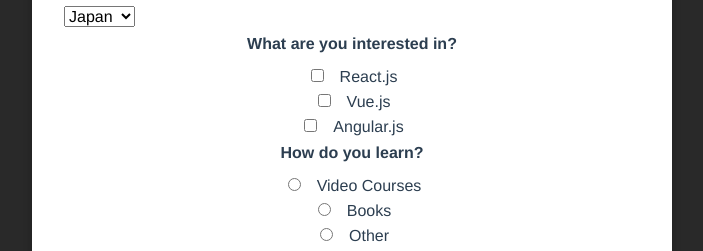
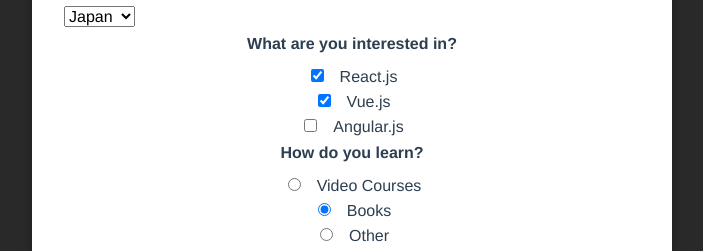
Before and after one commit to ikeda-shoki/vue_udemy_typescript, a Vue app: page / in a window 1280 px wide. Shown: the part 208-459 px from the top of the page, without its empty margins (288-991 px from the left). Built offline with nearby package versions, Linux system fonts and the light colour scheme.

Commit message:
add lesson 54

```diff
--- a/src/components/Form.vue
+++ b/src/components/Form.vue
@@ -1,5 +1,5 @@
 <script setup lang="ts">
-import { ref } from 'vue';
+import { ref, watch } from 'vue';
 
 const userName = ref<string>('');
 
@@ -26,7 +26,35 @@
 const onSubmit = () => {
   console.log('submit');
   console.log(userName.value);
+  console.log(interest.value);
+  console.log(radios.value);
+
+  interest.value = [];
 }
+
+// section 54
+// selectタグの初期値の入れ方
+// 値となる文字列を入れておき、v-modelで定義し、双方向バインディングしておく
+// 選択肢にない値を入れるとセレクトボックスでは空白になる
+const from = ref<string>('japan')
+
+// チェックボックス
+// 配列をrefで定義する際は下記のように書くこと
+// 下記のように定義した後、HTMLのinputタグにvalueを設定することでvalue値がinterest内に追加されていく
+// チェックボックスが単一の場合は boolean 型を採用し、チェックが付いてる時は true 付いてない時は false で定義する
+// 例) const interest = ref<boolean>(false) 初期値がチェック無しになる
+// チェックボックスが複数の場合は下記のように配列を定義し、HTMLのinputタグに指定したvalueを配列の文字列に入れることで初期値を入れる
+// 下記のように react, vue を配列内に入れていると、react, vue が初めからチェックされている状態になる
+const interest = ref(['react', 'vue']);
+
+// Vue で使用される warch() は第一引数に入れている値が監視対象になり、ページ内で値が変更された時に
+// 第二引数で使用されているメソッドが起動する仕組み
+watch (interest, () => { console.log('interest', interest.value) })
+
+// ラジオボタン
+// 基本的に選択される内容が一つの為、扱いはセレクトタグと同様の扱い方をする
+const radios = ref<string>('book');
+watch (radios, () => { console.log('radios', radios.value) })
 
 </script>
 
@@ -42,7 +70,7 @@
     </div>
     <div class="form-control">
       <label for="from">Where Are you from?</label>
-      <select id="from" name="from">
+      <select id="from" name="from" v-model="from">
         <option value="japan">Japan</option>
         <option value="china">China</option>
         <option value="others">Others</option>
@@ -51,30 +79,30 @@
     <div class="form-control">
       <h2>What are you interested in?</h2>
       <div>
-        <input id="interest-react" name="interest" type="checkbox" />
+        <input id="interest-react" name="interest" type="checkbox" value="react" v-model="interest"/>
         <label for="interest-react">React.js</label>
       </div>
       <div>
-        <input id="interest-vue" name="interest" type="checkbox" />
+        <input id="interest-vue" name="interest" type="checkbox" value="vue" v-model="interest"/>
         <label for="interest-vue">Vue.js</label>
       </div>
       <div>
-        <input id="interest-angular" name="interest" type="checkbox" />
+        <input id="interest-angular" name="interest" type="checkbox" value="angular" v-model="interest"/>
         <label for="interest-angular">Angular.js</label>
       </div>
     </div>
     <div class="form-control">
       <h2>How do you learn?</h2>
       <div>
-        <input id="how-video" name="how" type="radio" />
+        <input id="how-video" name="how" type="radio" value="video" v-model="radios" />
         <label for="how-video">Video Courses</label>
       </div>
       <div>
-        <input id="how-books" name="how" type="radio" />
+        <input id="how-books" name="how" type="radio" value="book" v-model="radios"/>
         <label for="how-books">Books</label>
       </div>
       <div>
-        <input id="how-other" name="how" type="radio" />
+        <input id="how-other" name="how" type="radio" value="other" v-model="radios"/>
         <label for="how-other">Other</label>
       </div>
     </div>
```
